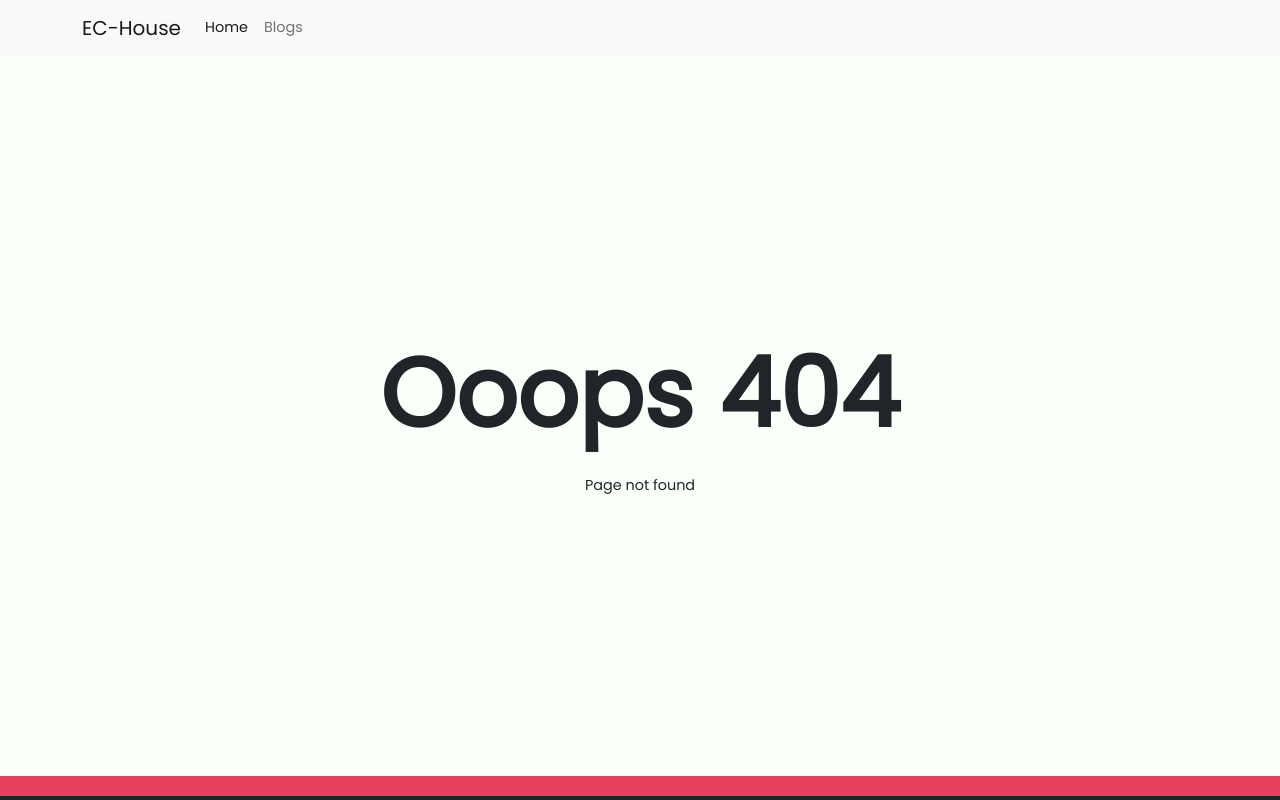
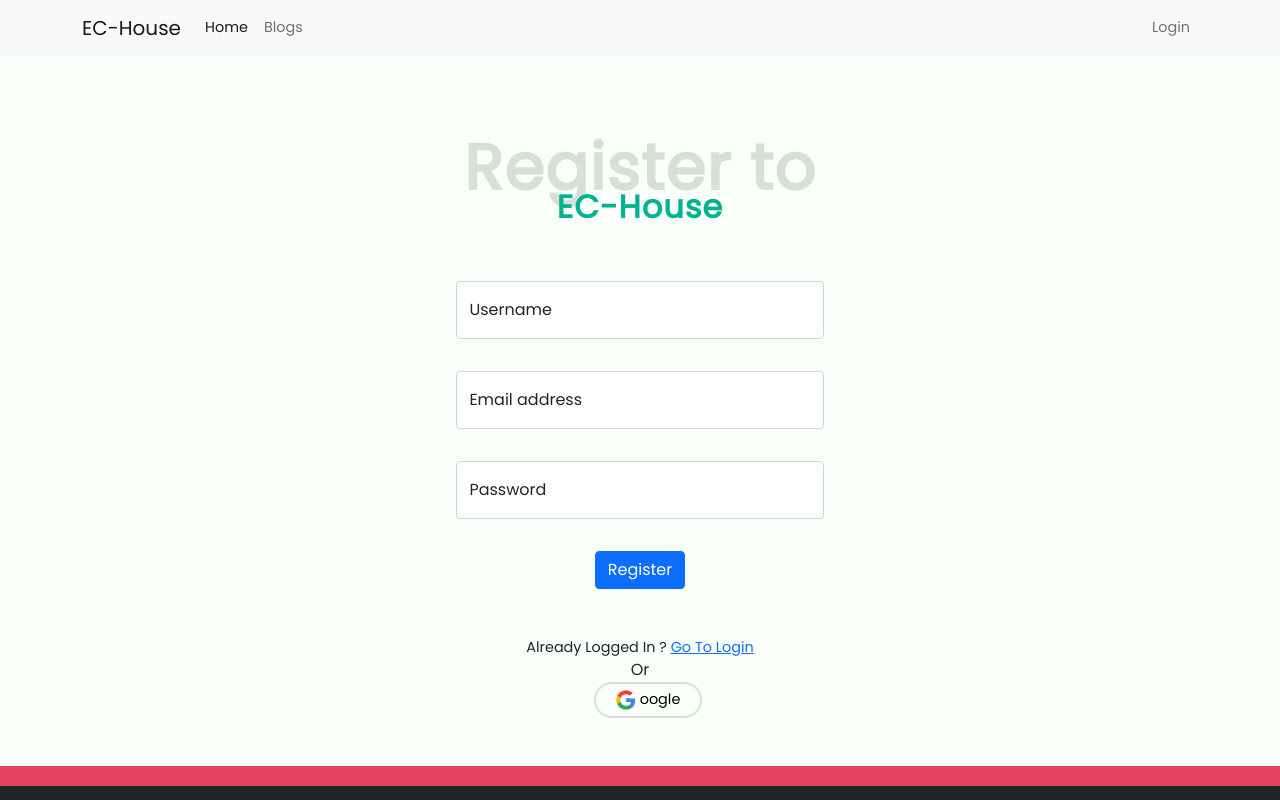
Before and after one commit to mihirkr17/warehouse-management-client-side, a React (Create React App) app: page /register in a window 1280 px wide. Before the commit this address had no page. Shown: the top 800 px of the page. Built offline with nearby package versions, Linux system fonts and the light colour scheme.

Commit message:
added login and register page and installed firebase authentication

```diff
--- a/package.json
+++ b/package.json
@@ -10,8 +10,10 @@
     "@testing-library/jest-dom": "^5.16.4",
     "@testing-library/react": "^13.1.1",
     "@testing-library/user-event": "^13.5.0",
+    "firebase": "^9.7.0",
     "react": "^18.1.0",
     "react-dom": "^18.1.0",
+    "react-firebase-hooks": "^5.0.3",
     "react-router-dom": "^6.3.0",
     "react-scripts": "5.0.1",
     "web-vitals": "^2.1.4"
--- a/src/App.css
+++ b/src/App.css
@@ -64,4 +64,5 @@
 a,
 p {
   font-size: 0.9rem;
+  margin: 0;
 }
--- a/src/App.js
+++ b/src/App.js
@@ -7,6 +7,8 @@
 import NotFound from './Components/Pages/NotFound/NotFound';
 import Footer from './Components/Shared/Footer';
 import Inventory from './Components/Pages/Inventory/Inventory';
+import Login from './Components/Pages/Auth/Login/Login';
+import Register from './Components/Pages/Auth/Register/Register';
 
 function App() {
   return (
@@ -19,6 +21,8 @@
           <Route path='/' element={<Home></Home>}></Route>
           <Route path='/blogs' element={<Blogs></Blogs>}></Route>
           <Route path='/inventory/:productId' element={<Inventory></Inventory>}></Route>
+          <Route path='/login' element={<Login></Login>}></Route>
+          <Route path='/register' element={<Register></Register>}></Route>
           <Route path='*' element={<NotFound></NotFound>}></Route>
         </Routes>
       </main>
--- /dev/null
+++ b/src/Components/Pages/Auth/Login/Login.css
@@ -0,0 +1,18 @@
+.login__section {
+   min-height: 90vh;
+   display: flex;
+   align-items: center;
+   justify-content: center;
+}
+
+.login_bottom button {
+   padding: 5px 20px;
+   border-radius: 50px;
+   border: 2px solid var(--color-trans);
+   background: transparent;
+}
+
+.login_bottom button img {
+   width: 20px;
+   height: auto;
+}
--- /dev/null
+++ b/src/Components/Pages/Auth/Login/Login.js
@@ -0,0 +1,53 @@
+import React from 'react';
+import { Link } from 'react-router-dom';
+import './Login.css';
+import google from '../../../../Assets/images/logos/google.png';
+
+const Login = () => {
+   return (
+      <section className='login__section'>
+         <div className="container">
+
+            <div className="row py-5">
+               <div className="col-lg-5 login_image">
+
+               </div>
+               <div className="col-lg-7 login_form text-center">
+                  <h2 className='section_title my-3'>Login to <span>EC-House</span></h2>
+                  <form className='row g-3 py-5'>
+                     <div className="col-lg-7 mx-auto">
+                        <div className="form-floating mb-3">
+                           <input type="email" className="form-control" id="floatingInput" name='email' placeholder="name@example.com" />
+                           <label htmlFor="floatingInput">Email address</label>
+                        </div>
+                     </div>
+                     <div className="col-lg-7 mx-auto">
+                        <div className="form-floating">
+                           <input type="password" className="form-control" name='password' id="floatingPassword" placeholder="Password" autoComplete='off' />
+                           <label htmlFor="floatingPassword">Password</label>
+                        </div>
+                     </div>
+                     <div className="col-lg-7 mx-auto text-center">
+                        <button className='btn btn-primary mt-3'>Login</button>
+                     </div>
+                  </form>
+
+                  <div className="login_bottom">
+                     <p>Don't have a account ? <Link to={'/register'}>Go Here</Link></p>
+                     <span>Or</span>
+                     <br />
+                     <p>
+                        <button className='ms-3' title='Sign in with google'>
+                           <img src={google} className='me-1' alt="google-logo" />
+                           oogle
+                        </button>
+                     </p>
+                  </div>
+               </div>
+            </div>
+         </div>
+      </section>
+   );
+};
+
+export default Login;
--- /dev/null
+++ b/src/Components/Pages/Auth/Register/Register.js
@@ -0,0 +1,55 @@
+import React from 'react';
+import { Link } from 'react-router-dom';
+import google from '../../../../Assets/images/logos/google.png';
+
+const Register = () => {
+   return (
+      <section className='register__section'>
+         <div className="container">
+            <div className="row py-5">
+               <div className="col-lg-7 mx-auto login_form text-center">
+                  <h2 className='section_title my-3'>Register to <span>EC-House</span></h2>
+                  <form className='row g-3 py-5'>
+                     <div className="col-lg-7 mx-auto">
+                        <div className="form-floating mb-3">
+                           <input type="text" className="form-control" id="floatingInput" name='username' placeholder="John Doe" />
+                           <label htmlFor="floatingInput">Username</label>
+                        </div>
+                     </div>
+
+                     <div className="col-lg-7 mx-auto">
+                        <div className="form-floating mb-3">
+                           <input type="email" className="form-control" id="floatingInput" name='email' placeholder="name@example.com" />
+                           <label htmlFor="floatingInput">Email address</label>
+                        </div>
+                     </div>
+                     <div className="col-lg-7 mx-auto">
+                        <div className="form-floating">
+                           <input type="password" className="form-control" name='password' id="floatingPassword" placeholder="Password" autoComplete='off' />
+                           <label htmlFor="floatingPassword">Password</label>
+                        </div>
+                     </div>
+                     <div className="col-lg-7 mx-auto text-center">
+                        <button className='btn btn-primary mt-3'>Register</button>
+                     </div>
+                  </form>
+
+                  <div className="login_bottom">
+                     <p>Already Logged In ? <Link to={'/login'}>Go To Login</Link></p>
+                     <span>Or</span>
+                     <br />
+                     <p>
+                        <button className='ms-3' title='Sign in with google'>
+                           <img src={google} className='me-1' alt="google-logo" />
+                           oogle
+                        </button>
+                     </p>
+                  </div>
+               </div>
+            </div>
+         </div>
+      </section>
+   );
+};
+
+export default Register;
--- a/src/Components/Pages/Inventory/Inventory.js
+++ b/src/Components/Pages/Inventory/Inventory.js
@@ -95,7 +95,7 @@
                <h5 className="card-title">{product.name}</h5>
                <strong>Product Id : {product._id}</strong> <br />
                <strong>Brand : {product.brand}</strong> <br />
-               <strong>Price : {product.price}</strong> <br />
+               <strong>Price : ${product.price}</strong> <br />
                <strong>Quantity : {product.quantity}</strong> <br />
                <strong>Supplier Name : {product.sup_name}</strong> <br />
                <strong>Stock : {product.stock === 'in' ? <span className='badge bg-success'>{product.stock}</span> : <span className='bg-danger badge'>{product.stock}</span>}</strong> <br />
@@ -104,7 +104,7 @@
                   <p className='px-3 py-2'>{product.description}</p>
                </article>
                <div className="sp_card_btn">
-                  <button onClick={deliverProductHandler} className="card-link btn btn-sm btn-primary">Delivered</button>
+                  <button onClick={deliverProductHandler} className="card-link btn btn-sm btn-primary">Deliver</button>
                   <Link className='btn btn-sm btn-danger ms-4' to={'/'}>Go Back</Link>
                </div>
             </div>
--- a/src/Components/Shared/NavigationBar.js
+++ b/src/Components/Shared/NavigationBar.js
@@ -19,6 +19,11 @@
                         <NavLink className="nav-link" to="/blogs">Blogs</NavLink>
                      </li>
                   </ul>
+                  <ul className="navbar-nav mb-2 mb-lg-0">
+                     <li className="nav-item">
+                        <NavLink className="nav-link" aria-current="page" to="/login">Login</NavLink>
+                     </li>
+                  </ul>
                </div>
             </div>
          </nav>
--- a/src/Components/Shared/Product/Product.js
+++ b/src/Components/Shared/Product/Product.js
@@ -8,7 +8,7 @@
          <img src="" alt="" />
          <article className="product_card_body">
             <h5>{name}</h5>
-            <strong>Price : {price}</strong> <br />
+            <strong>Price : ${price}</strong> <br />
             <strong>Quantity : {quantity}</strong> <br />
             <strong>Stock : {stock === 'in' ? <span className='badge bg-success'>{stock}</span> : <span className='bg-danger badge'>{stock}</span>}</strong> <br />
             <strong>Supplier Name : {sup_name}</strong>
```
Also changed, not shown: src/firebase.init.js (added, +19 -0 lines), src/Assets/images/logos/google.png (added), 1 other file (tests, documents, lock files or other folders).
